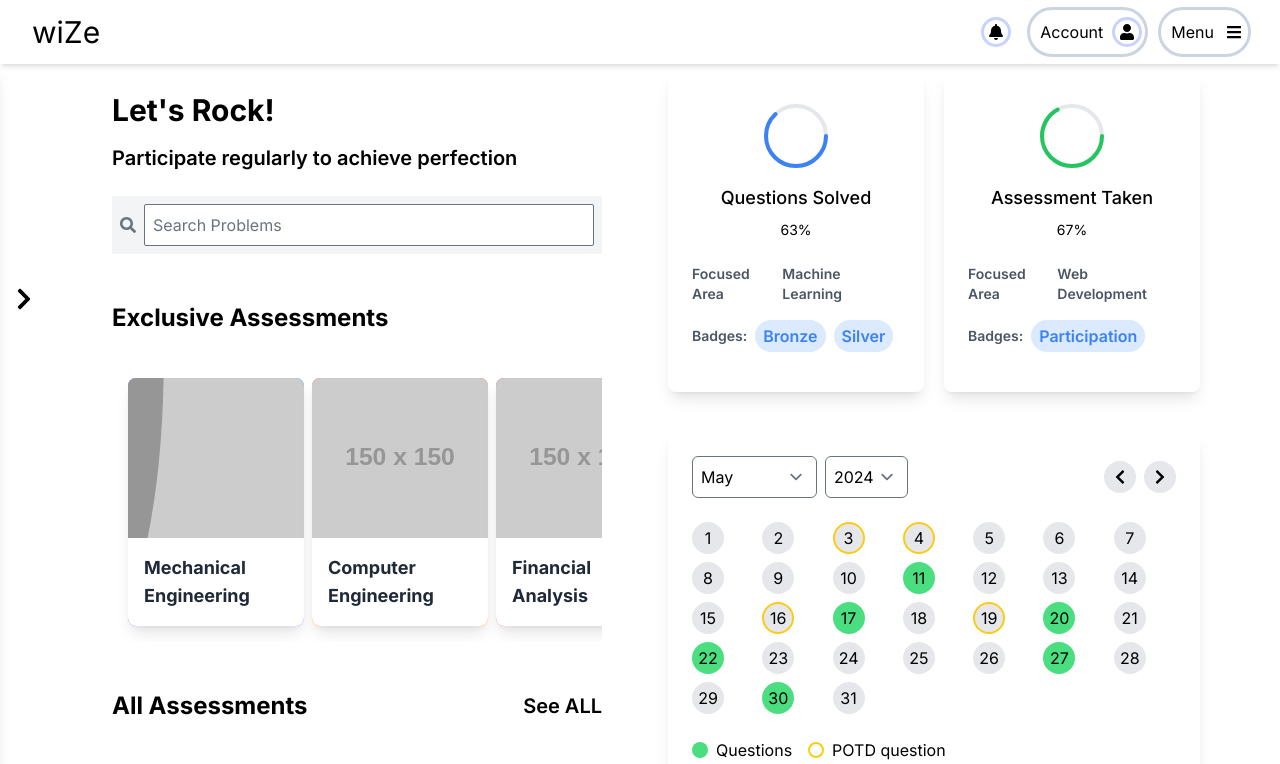
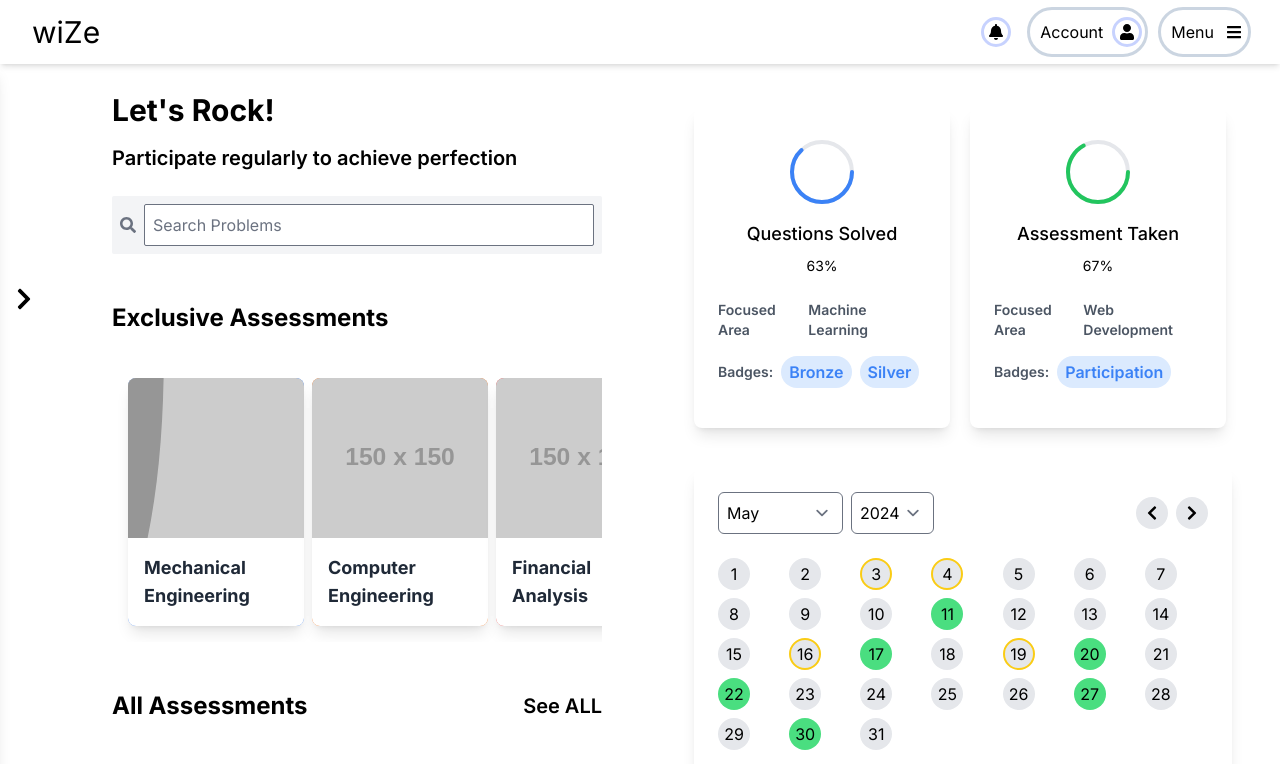
Before and after one commit to ashishsingh752/LampAI_Assignment, a Next.js app: page / in a window 1280 px wide. Shown: the top 764 px of the page. Built offline with nearby package versions, Linux system fonts and the light colour scheme.

Commit message:
Adjust progress section size

```diff
--- a/app/components/Progress.tsx
+++ b/app/components/Progress.tsx
@@ -28,7 +28,7 @@ const Progress: React.FC = () => {
   ];
 
   return (
-    <div className="flex justify-around gap-24 mt-12">
+    <div className="flex justify-center gap-5 mt-12">
       {progressData.map((data, index) => (
         <ProgressCard key={index} {...data} />
       ))}
--- a/app/components/ProgressCard.tsx
+++ b/app/components/ProgressCard.tsx
@@ -18,7 +18,7 @@ const ProgressCard: React.FC<ProgressCardProps> = ({ title, percentage, color, f
         <span className="text-sm text-gray-600 font-semibold">{focusedArea}</span>
       </div>
       {badges && (
-        <div className="flex items-center mt-4">
+        <div className="flex  items-center mt-4">
           <span className="text-sm text-gray-600 font-semibold mr-2">Badges:</span>
           {badges.map((badge, index) => (
             <span
--- a/app/page.tsx
+++ b/app/page.tsx
@@ -55,7 +55,7 @@ export default function Page() {
         >
           <div className="grid grid-cols-1 md:flex-wrap gap-5 lg:grid-cols-2 p-6">
             <Home />
-            <div className="scroll flex pl-6 pr-6 flex-wrap justify-center lg:block lg:fixed lg:top-2 lg:right-14">
+            <div className="scroll flex pl-6 pr-6 flex-wrap justify-center lg:block  lg:top-2 lg:right-20">
               <div>
                 <Progress />
               </div>
```
